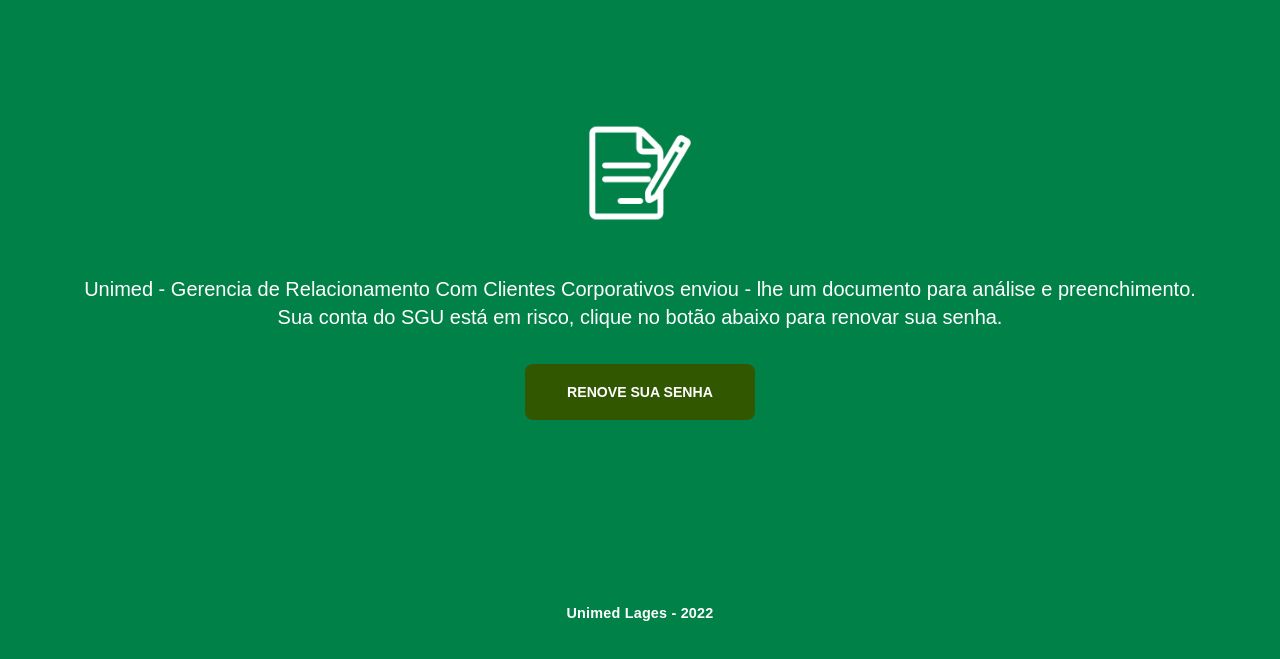
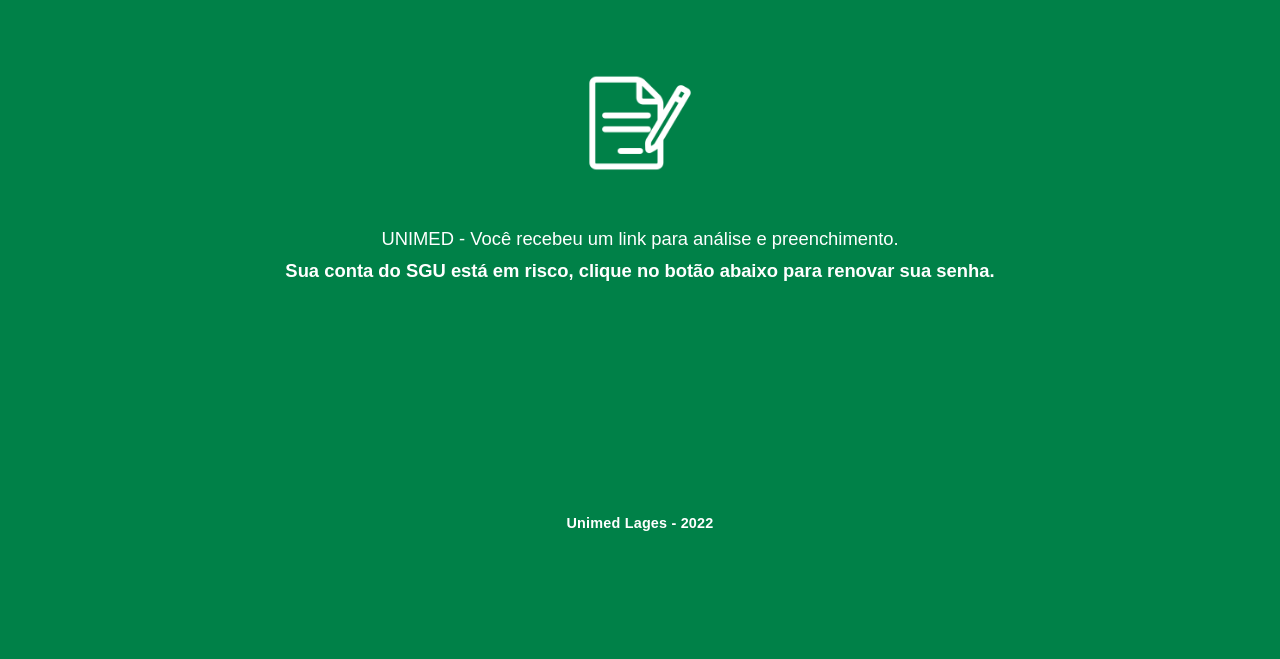
Before and after one commit to jvGodoi/phishing, a plain HTML site: page index.html in a window 1280 px wide. Shown: the part 127-786 px from the top of the page. Drawn offline with Linux system fonts and the light colour scheme.

Commit message:
Add files via upload

```diff
--- a/index.html
+++ b/index.html
@@ -23,12 +23,13 @@
 
         <div id="main-txt">
             <p>
-                Unimed - Gerencia de Relacionamento Com Clientes Corporativos enviou - lhe um documento para análise e preenchimento.
-                <span>Sua conta do SGU está em risco, clique no botão abaixo para renovar sua senha.</span>
+                UNIMED - Você recebeu um link para análise e preenchimento.
             </p>
+            <p>Sua conta do SGU está em risco, clique no botão abaixo para renovar sua senha.</p>
+            <!--
             <a href="http://unimed.me/WacHw" target="_blank">Renove sua senha</a>
+              -->
         </div>
-
     </main>
 
     <footer>
--- a/style.css
+++ b/style.css
@@ -7,6 +7,8 @@
 body
 {
     background-color: #008148;
+    height: 100vh;
+    width: 100vw;
 }
 header
 {
@@ -17,7 +19,7 @@ header
 }
 main
 {
-    height: 550px;
+    height: 450px;
     width: 100%;
     display: flex;
     flex-direction: column;
@@ -38,15 +40,30 @@ div#main-txt
     height: 200px;
     display: flex;
     flex-direction: column;
-    gap: 30px;
+    gap: 10px;
 }
-div#main-txt p
+div#main-txt :first-child
 {
     color: white;
     font-family: "Arial", sans-serif;
-    font-size: 1.25em;
+    font-size: 1.15em;
     font-weight: 500;
+    display: block;
+    text-align: center;
+
+
 }
+div#main-txt :last-child
+{
+    color: white;
+    font-family: "Arial", sans-serif;
+    font-size: 1.15em;
+    font-weight: 500;
+    display: block;
+    text-align: center;
+    font-weight: bold;
+}
+/*
 a
 {
     width: 230px;
@@ -68,16 +85,20 @@ a:hover
 {
     box-shadow: 1px 1px 7px black;
 }
+*/
+/*
 #main-txt span
 {
     margin: 5px;
     display: block;
     text-align: center;
+    border: 1px solid red;
 
 }
+*/
 footer
 {
-    height: 80px;
+    height: 100px;
     display: flex;
     justify-content: center;
     align-items: center;
```
